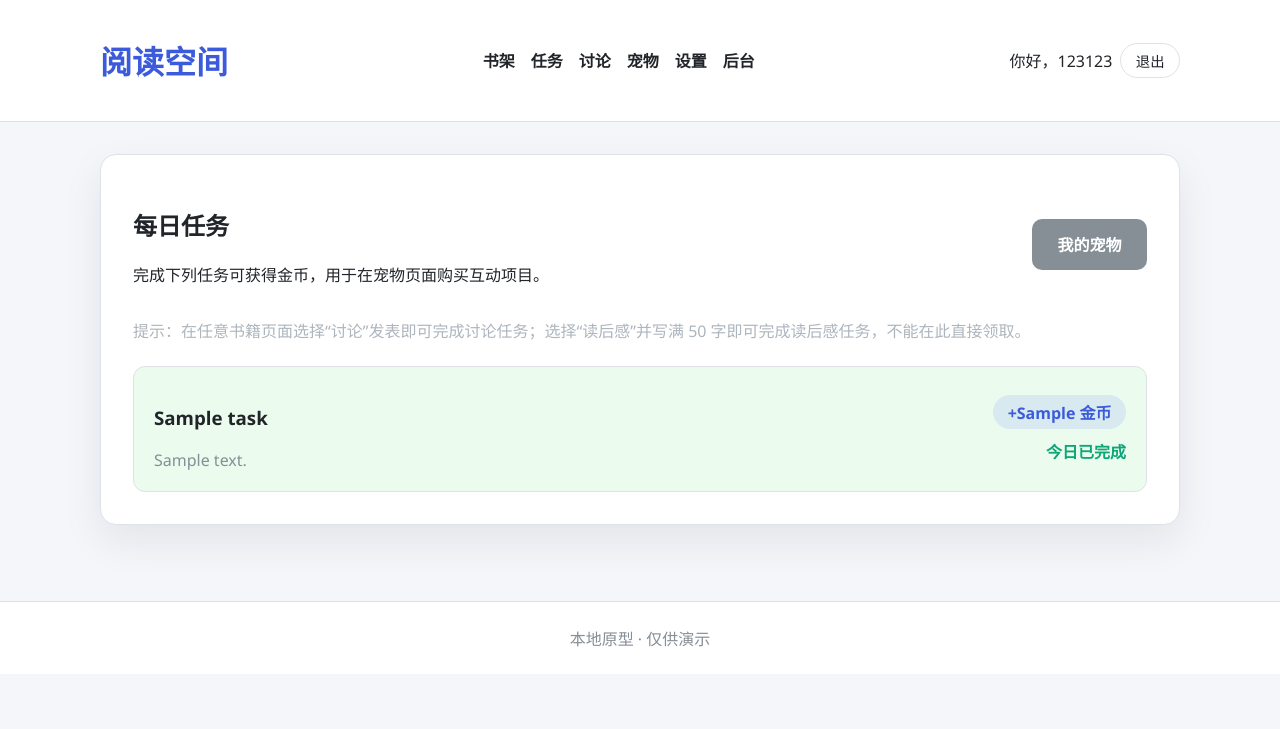
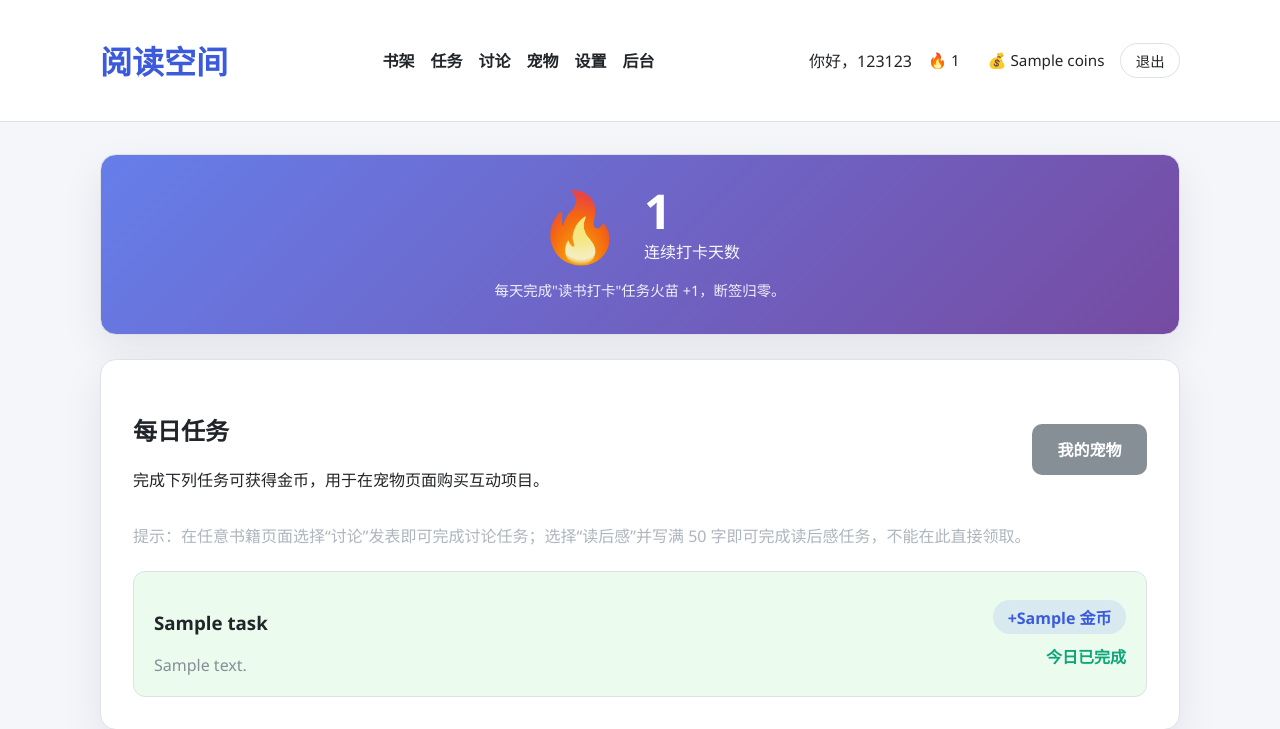
Before and after one commit to scrapal/reading, a Flask app: page /tasks in a window 1280 px wide. Shown: the top 729 px of the page. Before the commit the page ends 647 px from the top, so only its background shows below. Run offline with Flask 2, Linux system fonts and the light colour scheme; a user stored in the database is signed in; tables that the repository leaves empty hold one stand-in row (values such as "Sample post"); a database or web service that is not in the repository returns one stand-in record (values such as "Sample title"); some libraries are stand-ins or nearby versions.

Commit message:
feat: add streak (flame) system for daily check-in
新增连续打卡"火苗"系统，激励学生持续阅读：

- 数据库：users表添加 streak_count 和 last_checkin_date 字段
- 核心逻辑：calculate_streak() 函数处理连续打卡计算
  - 每天打卡火苗+1，断签归零
  - 住宿生特权：工作日（周一至周五）不会因未打卡断签
  - 住宿生周末断签仍会归零
- 任务集成：完成"读书打卡"任务自动更新火苗
- 验证码奖励：住宿生兑换验证码火苗+5
- UI显示：
  - 导航栏显示火苗🔥和金币💰统计
  - 任务页面显示精美的火苗统计卡片（渐变背景+动画效果）
- 测试：test_streak.py 验证所有核心逻辑场景

🤖 Generated with [Claude Code](https://claude.com/claude-code)

Co-Authored-By: Claude <noreply@anthropic.com>

```diff
--- a/app.py
+++ b/app.py
@@ -328,7 +328,7 @@ TASK_SEED = [
     {
         "code": "read_checkin",
         "name": "读书打卡",
-        "description": "上传今日阅读进度，保持连续专注。",
+        "description": "上传今日阅读进度，保持连续专注。完成即可火苗 +1！",
         "coins_reward": 10,
     },
     {
@@ -725,6 +725,8 @@ def init_db() -> None:
         ensure_column(conn, "users", "last_username_change", "TIMESTAMP")
         ensure_column(conn, "users", "boarder_until", "TIMESTAMP")
         ensure_column(conn, "users", "student_type", "TEXT DEFAULT 'day'")
+        ensure_column(conn, "users", "streak_count", "INTEGER DEFAULT 0")
+        ensure_column(conn, "users", "last_checkin_date", "DATE")
         ensure_column(conn, "books", "author", "TEXT")
         ensure_column(conn, "books", "publisher", "TEXT")
         ensure_column(conn, "books", "grade", "TEXT")
@@ -756,7 +758,7 @@ def current_user():
     with get_db_connection() as conn:
         with conn.cursor() as cur:
             cur.execute(
-                "SELECT id, username, coins, is_admin, boarder_until, student_type FROM users WHERE id = %s",
+                "SELECT id, username, coins, is_admin, boarder_until, student_type, streak_count FROM users WHERE id = %s",
                 (user_id,),
             )
             return cur.fetchone()
@@ -833,6 +835,26 @@ def award_task_completion(user_id: int, task_code: str):
                 "UPDATE users SET coins = coins + %s WHERE id = %s",
                 (task["coins_reward"], user_id),
             )
+
+            # Update streak if this is a check-in task
+            if task_code == "read_checkin":
+                from datetime import date
+                cur.execute(
+                    "SELECT streak_count, last_checkin_date, boarder_until FROM users WHERE id = %s",
+                    (user_id,),
+                )
+                user = cur.fetchone()
+                current_streak = user.get("streak_count", 0) or 0
+                last_checkin = user.get("last_checkin_date")
+                is_boarder = is_boarder_active(user.get("boarder_until"))
+
+                new_streak = calculate_streak(last_checkin, current_streak, is_boarder)
+
+                cur.execute(
+                    "UPDATE users SET streak_count = %s, last_checkin_date = %s WHERE id = %s",
+                    (new_streak, date.today(), user_id),
+                )
+
         conn.commit()
         return task
 
@@ -883,6 +905,68 @@ def calculate_pet_decay(last_care_at, is_boarder: bool = False) -> tuple[int, in
     happiness_decrease = min(int(total_happiness_loss), 50)
 
     return hunger_increase, happiness_decrease
+
+
+def calculate_streak(last_checkin_date, current_streak: int, is_boarder: bool = False) -> int:
+    """Calculate streak count based on last check-in date.
+
+    Args:
+        last_checkin_date: Last check-in date (DATE type)
+        current_streak: Current streak count
+        is_boarder: Whether user is a boarder (no reset on weekdays)
+
+    Returns:
+        New streak count (0 if broken, current+1 if continued)
+    """
+    if not last_checkin_date:
+        return 1  # First check-in
+
+    try:
+        if isinstance(last_checkin_date, datetime):
+            last_date = last_checkin_date.date()
+        elif isinstance(last_checkin_date, str):
+            last_date = datetime.strptime(last_checkin_date, '%Y-%m-%d').date()
+        else:
+            last_date = last_checkin_date
+    except (ValueError, TypeError, AttributeError):
+        return 1  # Invalid date, start fresh
+
+    from datetime import date
+    today = date.today()
+
+    # Same day, no change
+    if last_date == today:
+        return current_streak
+
+    # Calculate days difference
+    days_diff = (today - last_date).days
+
+    # Consecutive day (yesterday)
+    if days_diff == 1:
+        return current_streak + 1
+
+    # More than 1 day gap - check if should reset
+    if days_diff > 1:
+        # If boarder, check if all skipped days were weekdays
+        if is_boarder:
+            should_reset = False
+            # Check each day between last_date and today
+            for i in range(1, days_diff):
+                check_date = last_date + timedelta(days=i)
+                weekday = check_date.weekday()  # 0=Monday, 6=Sunday
+                # If any skipped day was weekend, reset streak
+                if weekday >= 5:  # Saturday or Sunday
+                    should_reset = True
+                    break
+
+            if not should_reset:
+                # All skipped days were weekdays, continue streak
+                return current_streak + 1
+
+        # Non-boarder or boarder with weekend gap - reset
+        return 0
+
+    return current_streak
 
 
 def get_pet_mood(hunger: int, happiness: int) -> str:
@@ -1048,13 +1132,16 @@ def friendly_date(value) -> str:
 @app.context_processor
 def inject_globals():
     is_current_boarder = False
+    user_data = None
     if session.get("user_id"):
         user = current_user()
         if user:
             is_current_boarder = (user.get("student_type") == "boarder")
+            user_data = user
     return {
         "category_labels": COMMENT_CATEGORIES,
         "is_current_boarder": is_current_boarder,
+        "current_user": user_data,
     }
 
 
@@ -1771,16 +1858,16 @@ def redeem_boarder_code():
                     (code_row["coins_reward"], user_id),
                 )
 
-                # Set boarder status (5 days from now)
+                # Set boarder status (5 days from now) and add 5 to streak
                 boarder_until = datetime.now() + timedelta(days=5)
                 cur.execute(
-                    "UPDATE users SET boarder_until = %s WHERE id = %s",
+                    "UPDATE users SET boarder_until = %s, streak_count = streak_count + 5 WHERE id = %s",
                     (boarder_until, user_id),
                 )
 
             conn.commit()
 
-        flash(f"验证码兑换成功！获得 {code_row['coins_reward']} 金币，住宿生状态已激活 5 天。", "success")
+        flash(f"验证码兑换成功！获得 {code_row['coins_reward']} 金币，火苗 +5，住宿生状态已激活 5 天。", "success")
         return redirect(url_for("redeem_boarder_code"))
 
     # GET request: show redemption form and history
@@ -1924,7 +2011,10 @@ def complete_task(task_id: int):
 
     awarded = award_task_completion(user_id, task["code"])
     if awarded:
-        flash(f"任务完成，获得 {awarded['coins_reward']} 金币！", "success")
+        if task["code"] == "read_checkin":
+            flash(f"任务完成，获得 {awarded['coins_reward']} 金币，火苗 +1！", "success")
+        else:
+            flash(f"任务完成，获得 {awarded['coins_reward']} 金币！", "success")
     else:
         flash("今天已经完成过该任务啦，明天再来！", "info")
     return redirect(url_for("tasks"))
--- a/static/styles.css
+++ b/static/styles.css
@@ -73,6 +73,24 @@ a {
   display: flex;
   gap: 0.5rem;
   align-items: center;
+}
+
+.user-stats {
+  display: flex;
+  gap: 0.75rem;
+  align-items: center;
+  font-size: 0.95rem;
+}
+
+.stat-item {
+  display: inline-flex;
+  align-items: center;
+  gap: 0.15rem;
+  padding: 0.25rem 0.5rem;
+  background: rgba(255, 255, 255, 0.05);
+  border-radius: 12px;
+  font-weight: 500;
+  white-space: nowrap;
 }
 
 .mini-btn {
@@ -196,6 +214,56 @@ a {
   justify-content: space-between;
   gap: 1rem;
   flex-wrap: wrap;
+}
+
+/* Streak Card Styles */
+.streak-card {
+  background: linear-gradient(135deg, #667eea 0%, #764ba2 100%);
+  color: white;
+  margin-bottom: 1.5rem;
+}
+
+.streak-display {
+  display: flex;
+  align-items: center;
+  justify-content: center;
+  gap: 1.5rem;
+  margin-bottom: 1rem;
+}
+
+.streak-icon {
+  font-size: 4rem;
+  line-height: 1;
+  animation: flame-flicker 2s ease-in-out infinite;
+}
+
+@keyframes flame-flicker {
+  0%, 100% { transform: scale(1); opacity: 1; }
+  50% { transform: scale(1.1); opacity: 0.9; }
+}
+
+.streak-info {
+  text-align: left;
+}
+
+.streak-number {
+  font-size: 3rem;
+  font-weight: 700;
+  line-height: 1;
+  margin-bottom: 0.25rem;
+}
+
+.streak-label {
+  font-size: 1rem;
+  opacity: 0.95;
+  font-weight: 500;
+}
+
+.streak-description {
+  margin: 1rem 0 0;
+  opacity: 0.9;
+  font-size: 0.9rem;
+  line-height: 1.6;
 }
 
 .task-list {
--- a/templates/base.html
+++ b/templates/base.html
@@ -30,6 +30,12 @@
         <div class="auth-links">
           {% if session.get('user_id') %}
             <span class="welcome">你好，{{ session['username'] }}</span>
+            {% if current_user %}
+              <span class="user-stats">
+                <span class="stat-item" title="连续打卡天数">🔥 {{ current_user.streak_count or 0 }}</span>
+                <span class="stat-item" title="金币余额">💰 {{ current_user.coins or 0 }}</span>
+              </span>
+            {% endif %}
             <a class="mini-btn" href="{{ url_for('logout') }}">退出</a>
           {% else %}
             <a class="mini-btn" href="{{ url_for('login') }}">登录</a>
--- a/templates/tasks.html
+++ b/templates/tasks.html
@@ -1,6 +1,24 @@
 {% extends 'base.html' %}
 {% block title %}任务中心 · 阅读空间{% endblock %}
 {% block content %}
+  {% if user and current_user %}
+  <section class="card streak-card">
+    <div style="text-align: center;">
+      <div class="streak-display">
+        <span class="streak-icon">🔥</span>
+        <div class="streak-info">
+          <div class="streak-number">{{ current_user.streak_count or 0 }}</div>
+          <div class="streak-label">连续打卡天数</div>
+        </div>
+      </div>
+      <p class="streak-description">
+        每天完成"读书打卡"任务火苗 +1，断签归零。
+        {% if is_current_boarder %}住宿生兑换验证码可获得 +5 火苗，工作日（周一至周五）不会因未打卡而断签。{% endif %}
+      </p>
+    </div>
+  </section>
+  {% endif %}
+
   <section class="card">
     <div class="section-header">
       <div>
```
Also changed, not shown: test_streak.py (added, +137 -0 lines).
